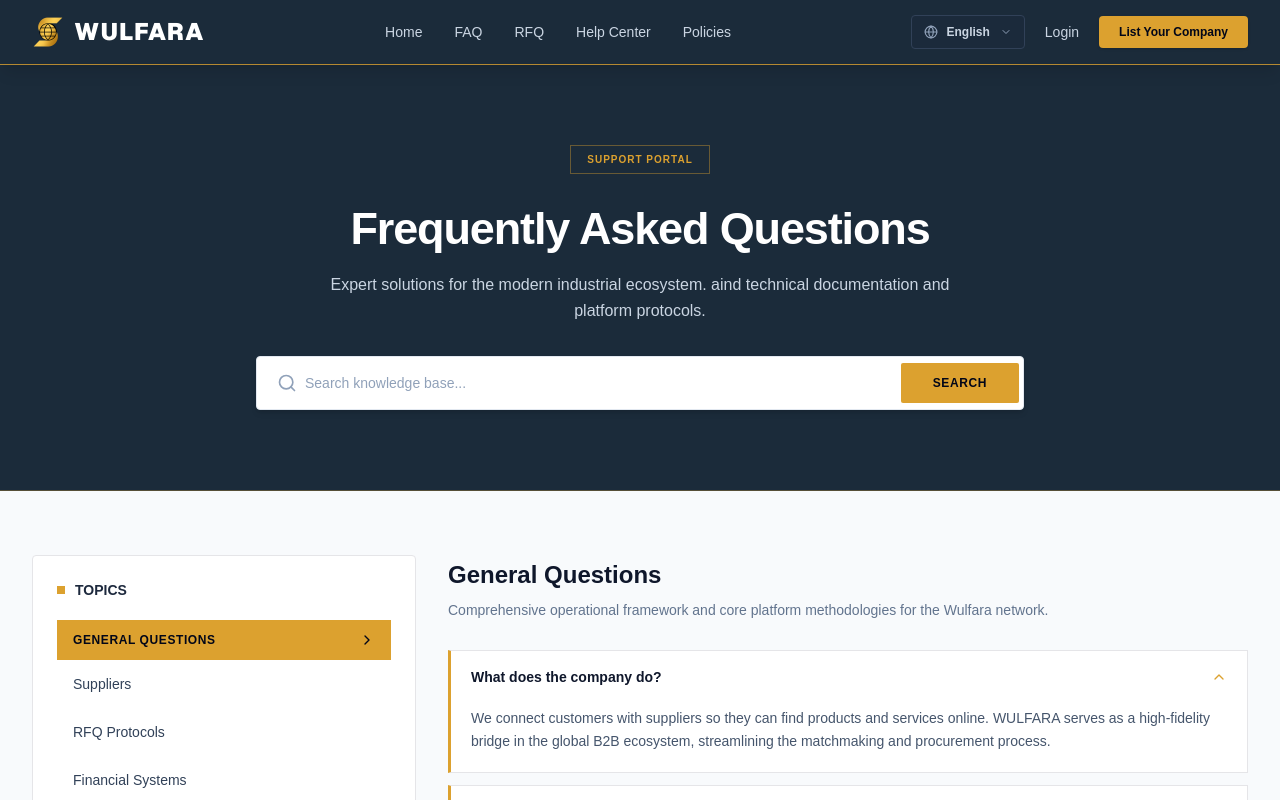
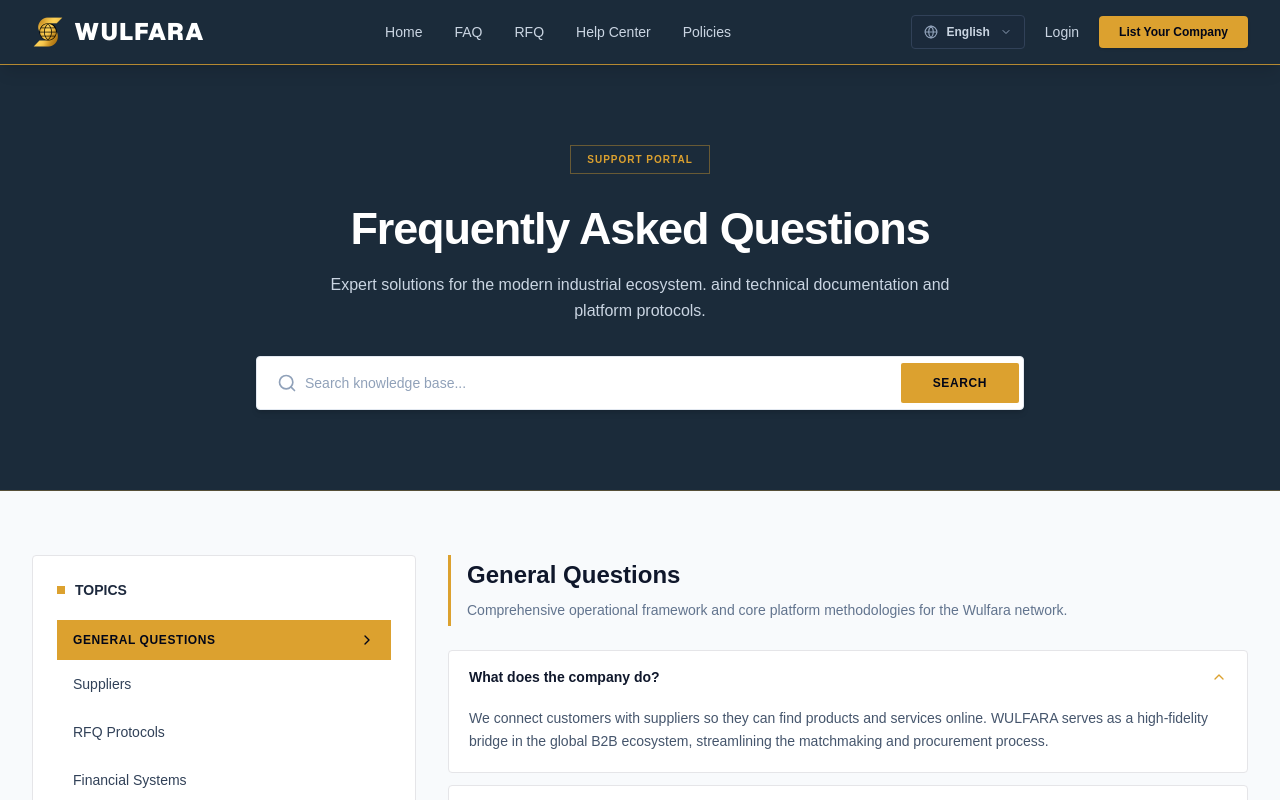
Before and after one commit to iam-rajuan/wulfara-website, a Next.js app: page /faq in a window 1280 px wide. Shown: the top 800 px of the page. Built offline with nearby package versions, Linux system fonts and the light colour scheme.

Commit message:
Fix FaqAccordions: gold left border on header only, gray border on items

```diff
--- a/src/components/faq/FaqAccordions.tsx
+++ b/src/components/faq/FaqAccordions.tsx
@@ -29,8 +29,8 @@ export default function FaqAccordions({
 
   return (
     <div className="space-y-6">
-      {/* Header intro */}
-      <div className="py-1 space-y-2">
+      {/* Header intro — gold left border accent */}
+      <div className="border-l-[3px] border-l-[#dca12f] pl-4 py-1 space-y-2">
         <h3 className="text-2xl font-extrabold text-slate-900">
           {searchQuery ? `Search Results for "${searchQuery}"` : activeTopic}
         </h3>
@@ -41,7 +41,7 @@ export default function FaqAccordions({
         </p>
       </div>
 
-      {/* Accordion Questions */}
+      {/* Accordion Questions — thin gray border cards */}
       <div className="space-y-3">
         {filteredFaqs.length > 0 ? (
           filteredFaqs.map((faq, idx) => {
@@ -49,7 +49,7 @@ export default function FaqAccordions({
             return (
               <div
                 key={idx}
-                className="border border-[#e5e5e8] border-l-[3px] border-l-[#dca12f] bg-white transition-all duration-200"
+                className="border border-[#e5e5e8] rounded-sm bg-white transition-all duration-200"
               >
                 <button
                   onClick={() => toggleFaq(idx)}
@@ -77,7 +77,7 @@ export default function FaqAccordions({
             );
           })
         ) : (
-          <div className="bg-white border border-[#e5e5e8] border-l-[3px] border-l-[#dca12f] p-12 text-center text-slate-500 text-sm">
+          <div className="bg-white border border-[#e5e5e8] rounded-sm p-12 text-center text-slate-500 text-sm">
             No questions found. Try choosing another topic or adjusting your search keywords.
           </div>
         )}
```
